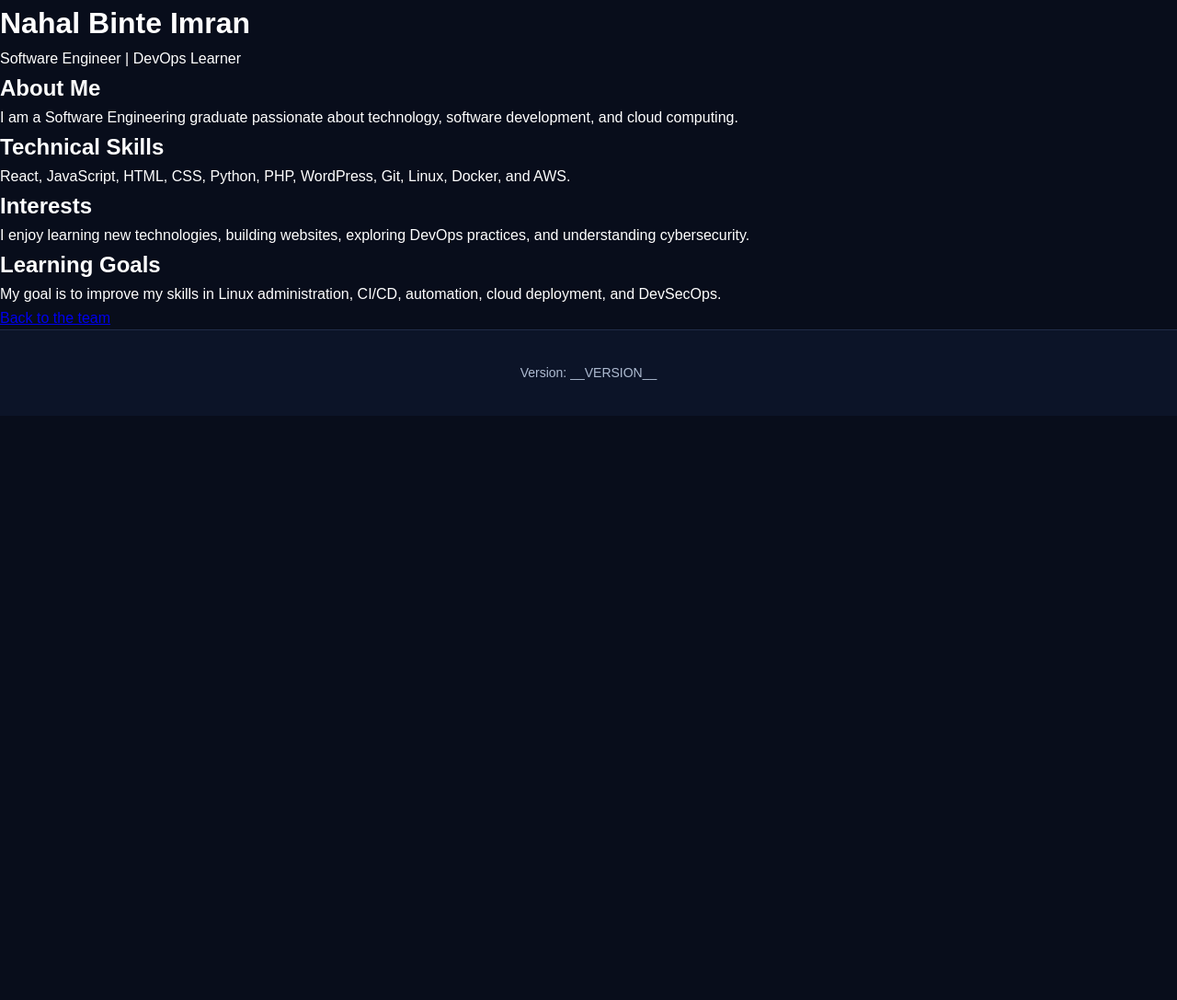
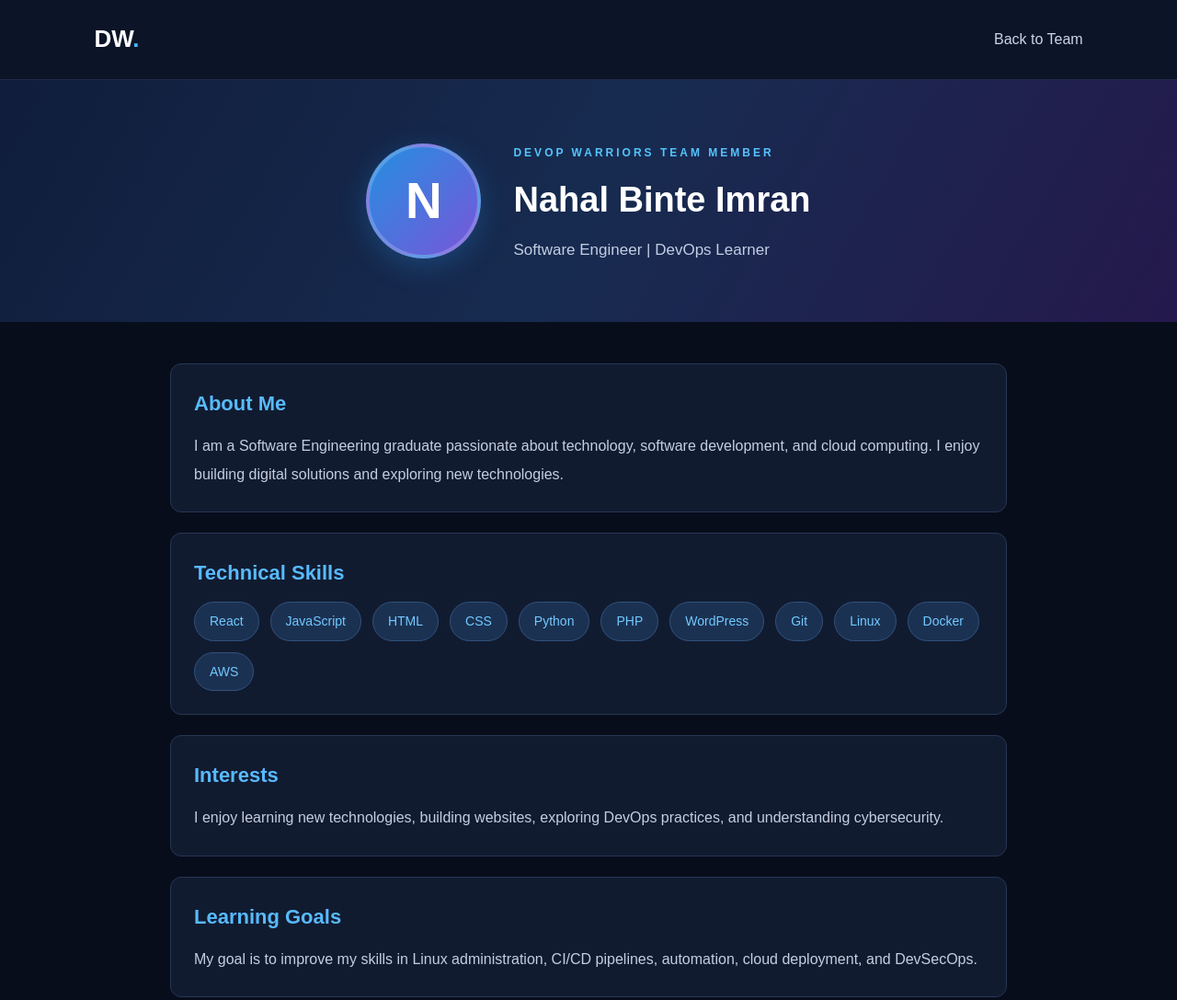
Before and after one commit to atherullah/shipit-falcon, a plain HTML site: page site/members/nahal.html in a window 1280 px wide. Shown: the top 1087 px of the page at 92% size. Before the commit the page ends 800 px from the top, so only its background shows below. Drawn offline with Linux system fonts and the light colour scheme.

Commit message:
DEVOPS-8: Improve Nahal profile page styling

```diff
--- a/site/members/nahal.html
+++ b/site/members/nahal.html
@@ -1,46 +1,81 @@
+
 <!DOCTYPE html>
 <html lang="en">
 <head>
   <meta charset="UTF-8">
-  <title>Nahal Binte Imran</title>
+  <meta name="viewport" content="width=device-width, initial-scale=1.0">
+  <title>Nahal Binte Imran | Devop Warriors</title>
   <link rel="stylesheet" href="../style.css">
 </head>
 <body>
-  <header>
+
+  <nav class="navbar">
+    <div class="logo">DW<span>.</span></div>
+    <a href="../index.html" class="nav-link">Back to Team</a>
+  </nav>
+
+  <header class="profile-hero">
+    <div class="profile-avatar">N</div>
+    <div>
+      <span class="tag">DEVOP WARRIORS TEAM MEMBER</span>
       <h1>Nahal Binte Imran</h1>
       <p>Software Engineer | DevOps Learner</p>
+    </div>
   </header>
 
-  <main>
+  <main class="profile-container">
+
+    <section class="profile-box">
       <h2>About Me</h2>
       <p>
         I am a Software Engineering graduate passionate about
         technology, software development, and cloud computing.
+        I enjoy building digital solutions and exploring new technologies.
       </p>
+    </section>
 
+    <section class="profile-box">
       <h2>Technical Skills</h2>
-    <p>
-      React, JavaScript, HTML, CSS, Python, PHP, WordPress,
-      Git, Linux, Docker, and AWS.
-    </p>
+      <div class="skill-list">
+        <span>React</span>
+        <span>JavaScript</span>
+        <span>HTML</span>
+        <span>CSS</span>
+        <span>Python</span>
+        <span>PHP</span>
+        <span>WordPress</span>
+        <span>Git</span>
+        <span>Linux</span>
+        <span>Docker</span>
+        <span>AWS</span>
+      </div>
+    </section>
 
+    <section class="profile-box">
       <h2>Interests</h2>
       <p>
         I enjoy learning new technologies, building websites,
         exploring DevOps practices, and understanding cybersecurity.
       </p>
+    </section>
 
+    <section class="profile-box">
       <h2>Learning Goals</h2>
       <p>
         My goal is to improve my skills in Linux administration,
-      CI/CD, automation, cloud deployment, and DevSecOps.
+        CI/CD pipelines, automation, cloud deployment, and DevSecOps.
       </p>
+    </section>
 
-    <p><a href="../index.html">Back to the team</a></p>
+    <a href="../index.html" class="back-button">← Back to Devop Warriors</a>
+
   </main>
 
   <footer>
-    <p>Version: __VERSION__</p>
+    <h3>Devop Warriors<span>.</span></h3>
+    <p>Our motto: Ship it, then improve it.</p>
+    <p class="version">Version: __VERSION__</p>
   </footer>
+
 </body>
 </html>
--- a/site/style.css
+++ b/site/style.css
@@ -213,3 +213,122 @@ footer .copyright {
     padding: 60px 7%;
   }
 }
+
+
+/* Individual Team Member Profile */
+
+.profile-hero {
+  display: flex;
+  align-items: center;
+  justify-content: center;
+  gap: 35px;
+  padding: 65px 8%;
+  background: linear-gradient(120deg, #101d3b, #172b50, #25194c);
+}
+
+.profile-avatar {
+  width: 125px;
+  height: 125px;
+  min-width: 125px;
+  display: flex;
+  align-items: center;
+  justify-content: center;
+  border-radius: 50%;
+  background: linear-gradient(135deg, #248fe0, #7856d9);
+  border: 4px solid rgba(255,255,255,0.2);
+  font-size: 55px;
+  font-weight: bold;
+  box-shadow: 0 8px 30px rgba(35,135,220,0.3);
+}
+
+.profile-hero h1 {
+  font-size: 38px;
+  margin: 10px 0;
+}
+
+.profile-hero p {
+  color: #c3cee2;
+  font-size: 17px;
+}
+
+.profile-container {
+  max-width: 950px;
+  margin: 45px auto;
+  padding: 0 20px;
+}
+
+.profile-box {
+  background: #111b30;
+  border: 1px solid #263653;
+  border-radius: 12px;
+  padding: 25px;
+  margin-bottom: 22px;
+  transition: 0.3s;
+}
+
+.profile-box:hover {
+  border-color: #48b6ff;
+  transform: translateY(-3px);
+}
+
+.profile-box h2 {
+  color: #58baff;
+  margin-bottom: 14px;
+  font-size: 22px;
+}
+
+.profile-box p {
+  color: #c3cee2;
+  line-height: 1.9;
+}
+
+.skill-list {
+  display: flex;
+  flex-wrap: wrap;
+  gap: 12px;
+}
+
+.skill-list span {
+  padding: 9px 16px;
+  background: #1b3152;
+  color: #72caff;
+  border: 1px solid #31527b;
+  border-radius: 25px;
+  font-size: 14px;
+}
+
+.back-button {
+  display: inline-block;
+  padding: 12px 22px;
+  margin: 10px 0 30px;
+  background: #278fe0;
+  color: white;
+  text-decoration: none;
+  border-radius: 7px;
+  font-weight: bold;
+  transition: 0.3s;
+}
+
+.back-button:hover {
+  background: #176fbd;
+}
+
+@media (max-width: 600px) {
+  .profile-hero {
+    flex-direction: column;
+    text-align: center;
+    padding: 45px 20px;
+  }
+
+  .profile-hero h1 {
+    font-size: 28px;
+  }
+
+  .profile-container {
+    margin-top: 25px;
+  }
+
+  .profile-box {
+    padding: 20px;
+  }
+}
```
Lines whose indentation alone changed are shown as unchanged.
